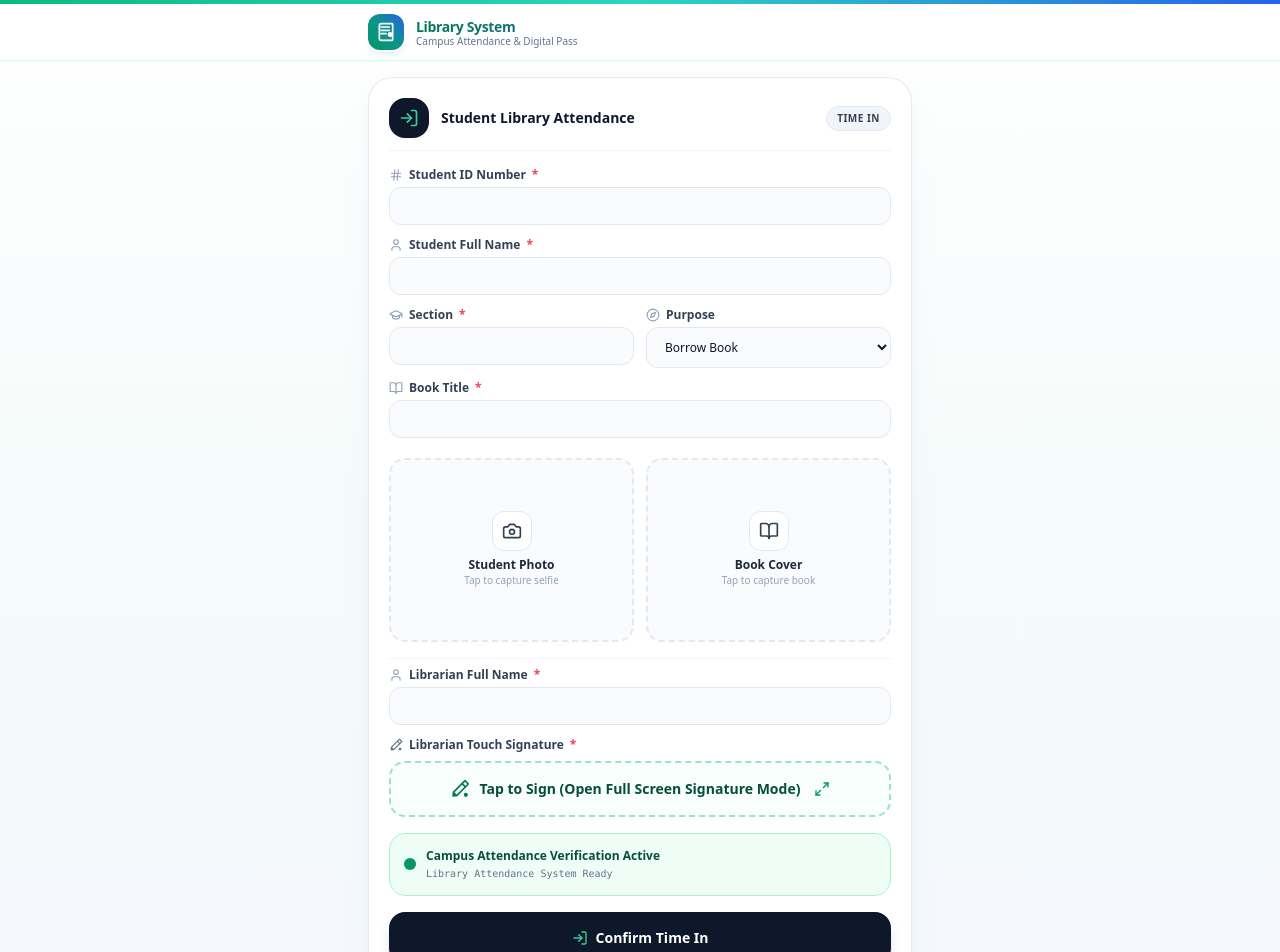
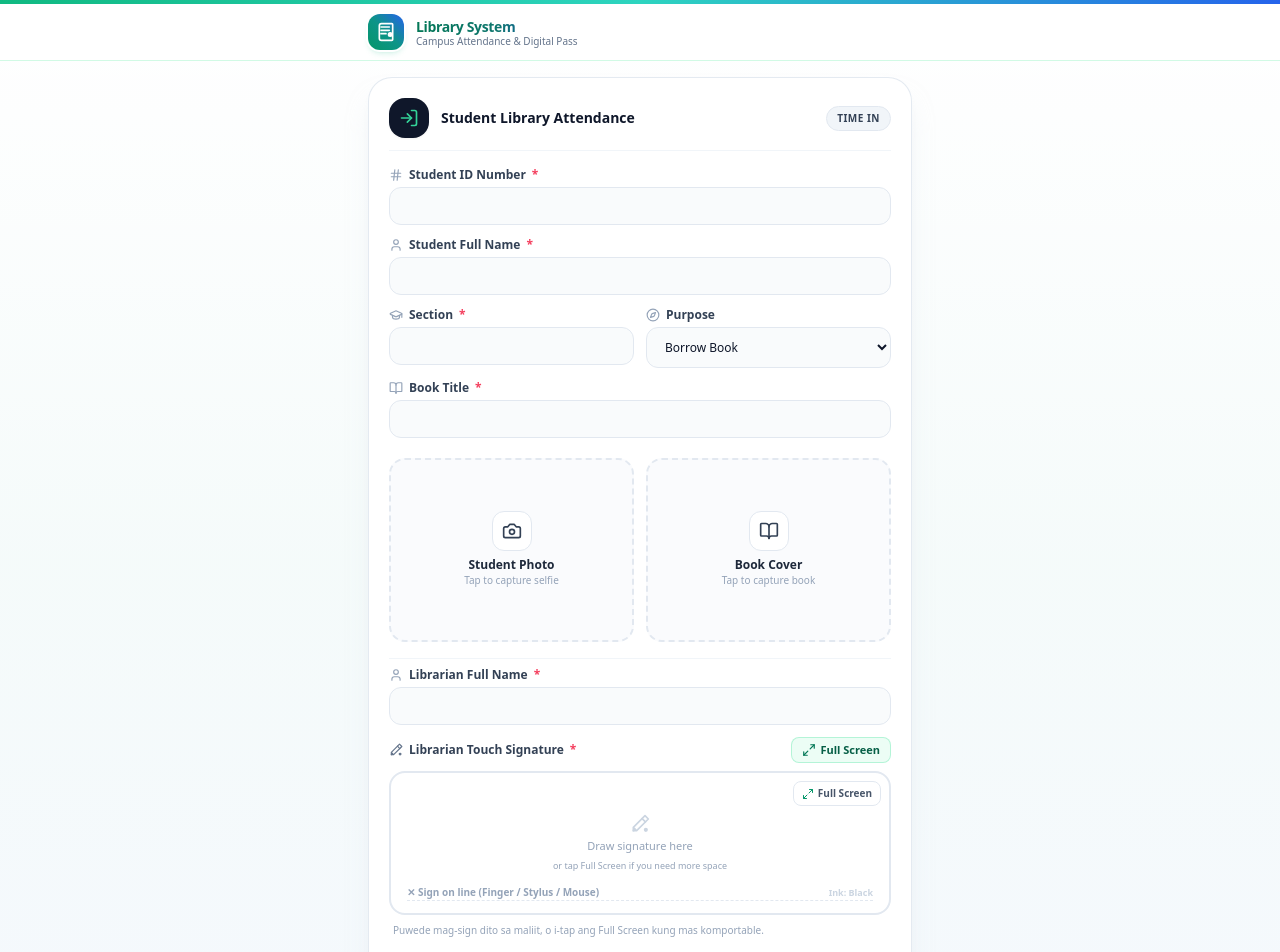
Before and after one commit to iamluieseedu/Lessons, a Next.js app: page /library in a window 1280 px wide. Shown: the top 952 px of the page. Built offline with nearby package versions, Linux system fonts and the light colour scheme; no server answers.

Commit message:
feat: maintain embedded small signature pad with fullscreen modal option in library form

```diff
--- a/src/app/library/page.tsx
+++ b/src/app/library/page.tsx
@@ -277,33 +277,46 @@ export default function MobileLibraryAttendancePage() {
     });
   }, [refreshRecords]);
 
-  // FIX: Accurate Desktop Cursor Alignment for Signature Canvas
-  useEffect(() => {
-    if (isSignatureExpanded && signatureCanvasRef.current) {
+  // Small Embedded Signature Canvas Initialization & DPI Scaling
+  const initSmallCanvas = useCallback(() => {
     const canvas = signatureCanvasRef.current;
+    if (!canvas) return;
     const ctx = canvas.getContext('2d');
     if (!ctx) return;
 
     const rect = canvas.getBoundingClientRect();
+    if (rect.width === 0 || rect.height === 0) return;
     const dpr = Math.max(1, window.devicePixelRatio || 1);
 
-      // Lock internal buffer size to display dimensions with device pixel ratio
     canvas.width = Math.round(rect.width * dpr);
     canvas.height = Math.round(rect.height * dpr);
-
-      // Explicitly lock CSS display width & height to match rect
     canvas.style.width = `${rect.width}px`;
     canvas.style.height = `${rect.height}px`;
 
-      // Clear buffer to ensure pure alpha-transparent background
     ctx.clearRect(0, 0, canvas.width, canvas.height);
-
     ctx.lineCap = 'round';
     ctx.lineJoin = 'round';
     ctx.lineWidth = 3.5 * dpr;
-      ctx.strokeStyle = '#000000'; // Pure black ink stroke
+    ctx.strokeStyle = '#000000'; // Pure black ink
+
+    // If a signature already exists (e.g. from Full Screen mode), render it on small canvas
+    if (librarianSignature) {
+      const img = new Image();
+      img.onload = () => {
+        ctx.drawImage(img, 0, 0, canvas.width, canvas.height);
+      };
+      img.src = librarianSignature;
     }
-  }, [isSignatureExpanded]);
+  }, [librarianSignature]);
+
+  useEffect(() => {
+    const timer = setTimeout(initSmallCanvas, 60);
+    window.addEventListener('resize', initSmallCanvas);
+    return () => {
+      clearTimeout(timer);
+      window.removeEventListener('resize', initSmallCanvas);
+    };
+  }, [initSmallCanvas]);
 
   // Accurate Coordinate Mapper: Translates client cursor to exact internal canvas buffer coordinates
   const getCanvasCoords = (e: React.PointerEvent<HTMLCanvasElement>) => {
@@ -356,31 +369,25 @@ export default function MobileLibraryAttendancePage() {
         e.currentTarget.releasePointerCapture(e.pointerId);
       } catch (err) { }
       setIsDrawing(false);
+      const canvas = signatureCanvasRef.current;
+      if (canvas) {
+        const sigData = canvas.toDataURL('image/png');
+        setLibrarianSignature(sigData);
+        setHasDrawnOnCanvas(true);
+      }
     }
   };
 
   const handleResetSignature = () => {
     const canvas = signatureCanvasRef.current;
-    if (!canvas) return;
+    if (canvas) {
       const ctx = canvas.getContext('2d');
-    if (!ctx) return;
-
+      if (ctx) {
         ctx.clearRect(0, 0, canvas.width, canvas.height);
+      }
+    }
     setHasDrawnOnCanvas(false);
     setLibrarianSignature('');
-  };
-
-  const handleDoneSignature = () => {
-    if (!hasDrawnOnCanvas) {
-      alert('Librarian: Please sign on the line before tapping Done.');
-      return;
-    }
-    const canvas = signatureCanvasRef.current;
-    if (!canvas) return;
-
-    const sigData = canvas.toDataURL('image/png');
-    setLibrarianSignature(sigData);
-    setIsSignatureExpanded(false);
   };
 
   // Full Screen Signature Initialization & Drawing Engine
@@ -483,7 +490,23 @@ export default function MobileLibraryAttendancePage() {
     if (!canvas) return;
     const sigData = canvas.toDataURL('image/png');
     setLibrarianSignature(sigData);
+    setHasDrawnOnCanvas(true);
     setIsFullScreenSignature(false);
+
+    // Sync onto small embedded canvas
+    if (signatureCanvasRef.current) {
+      const smallCanvas = signatureCanvasRef.current;
+      const ctx = smallCanvas.getContext('2d');
+      if (ctx) {
+        ctx.clearRect(0, 0, smallCanvas.width, smallCanvas.height);
+        const img = new Image();
+        img.onload = () => {
+          ctx.drawImage(img, 0, 0, smallCanvas.width, smallCanvas.height);
+        };
+        img.src = sigData;
+      }
+    }
+
     setToastMessage('✓ Librarian signature saved successfully!');
     setTimeout(() => setToastMessage(null), 3000);
   };
@@ -1046,7 +1069,7 @@ export default function MobileLibraryAttendancePage() {
               />
             </div>
 
-            {/* Signature Section */}
+            {/* Signature Section: Embedded Small Box + Full Screen Option */}
             <div className="space-y-2">
               <div className="flex items-center justify-between">
                 <label className="text-xs font-bold text-slate-700 flex items-center gap-1.5">
@@ -1054,67 +1077,80 @@ export default function MobileLibraryAttendancePage() {
                   <span>Librarian Touch Signature</span>
                   <span className="text-rose-500">*</span>
                 </label>
-                {librarianSignature && !isSignatureExpanded && (
-                  <span className="text-[11px] text-emerald-700 font-bold flex items-center gap-1">
-                    <Check className="w-3.5 h-3.5 stroke-[2.5]" /> Verified Signature
+
+                <div className="flex items-center gap-2">
+                  {librarianSignature && (
+                    <button
+                      type="button"
+                      onClick={handleResetSignature}
+                      className="text-[11px] text-rose-600 hover:text-rose-700 font-bold flex items-center gap-1 transition"
+                      title="Clear Signature"
+                    >
+                      <RotateCcw className="w-3 h-3" />
+                      <span>Clear</span>
+                    </button>
+                  )}
+                  <button
+                    type="button"
+                    onClick={() => setIsFullScreenSignature(true)}
+                    className="px-2.5 py-1 text-[11px] font-bold text-emerald-800 bg-emerald-50 hover:bg-emerald-100/80 border border-emerald-200/80 rounded-lg transition flex items-center gap-1 shadow-2xs"
+                    title="Open Fullscreen Signature Pad"
+                  >
+                    <Maximize2 className="w-3.5 h-3.5 text-emerald-700" />
+                    <span>Full Screen</span>
+                  </button>
+                </div>
+              </div>
+
+              {/* Small Embedded Signature Canvas Box */}
+              <div className="relative w-full h-36 bg-white border-2 border-slate-200 hover:border-slate-300 focus-within:border-emerald-500 rounded-2xl overflow-hidden shadow-2xs group transition touch-none">
+                <canvas
+                  ref={signatureCanvasRef}
+                  onPointerDown={startDrawing}
+                  onPointerMove={draw}
+                  onPointerUp={stopDrawing}
+                  onPointerCancel={stopDrawing}
+                  className="w-full h-full cursor-crosshair block relative z-10 touch-none"
+                />
+
+                {/* Subtle Signature Baseline & Guide */}
+                <div className="absolute left-4 right-4 bottom-3 border-b border-dashed border-slate-200 pointer-events-none flex items-center justify-between text-[10px] text-slate-400 font-semibold select-none z-0">
+                  <span>✕ Sign on line (Finger / Stylus / Mouse)</span>
+                  <span className="text-[9px] text-slate-300">Ink: Black</span>
+                </div>
+
+                {/* Floating Full Screen Button inside canvas corner */}
+                <button
+                  type="button"
+                  onClick={() => setIsFullScreenSignature(true)}
+                  className="absolute top-2 right-2 z-20 px-2 py-1 bg-white/90 hover:bg-white border border-slate-200 text-slate-600 hover:text-emerald-700 rounded-lg text-[10px] font-bold flex items-center gap-1 shadow-2xs transition backdrop-blur-xs"
+                  title="If you need more signing space"
+                >
+                  <Maximize2 className="w-3 h-3 text-emerald-600" />
+                  <span>Full Screen</span>
+                </button>
+
+                {/* Placeholder Guide when empty */}
+                {!librarianSignature && !hasDrawnOnCanvas && (
+                  <div className="absolute inset-0 flex flex-col items-center justify-center pointer-events-none text-slate-400 gap-1 z-0">
+                    <SignaturePenIcon className="w-5 h-5 text-slate-300" />
+                    <span className="text-[11px] font-medium">Draw signature here</span>
+                    <span className="text-[9px] text-slate-400">or tap Full Screen if you need more space</span>
+                  </div>
+                )}
+              </div>
+
+              {/* Status Note under signature */}
+              <div className="flex items-center justify-between px-1">
+                <span className="text-[10px] text-slate-400">
+                  Puwede mag-sign dito sa maliit, o i-tap ang Full Screen kung mas komportable.
+                </span>
+                {librarianSignature && (
+                  <span className="text-[10px] text-emerald-700 font-bold flex items-center gap-1">
+                    <Check className="w-3 h-3 stroke-[3]" /> Signature Verified
                   </span>
                 )}
               </div>
-
-              {!librarianSignature && (
-                <button
-                  type="button"
-                  onClick={() => setIsFullScreenSignature(true)}
-                  className="w-full py-4 px-4 rounded-2xl border-2 border-dashed border-emerald-500/40 bg-emerald-50/40 hover:bg-emerald-100/50 hover:border-emerald-500/60 active:scale-[0.99] text-emerald-900 font-bold text-xs sm:text-sm transition flex items-center justify-center gap-2.5 shadow-2xs group"
-                >
-                  <SignaturePenIcon className="w-5 h-5 text-emerald-700 group-hover:scale-110 transition" />
-                  <span>Tap to Sign (Open Full Screen Signature Mode)</span>
-                  <Maximize2 className="w-4 h-4 text-emerald-600 ml-1" />
-                </button>
-              )}
-
-              {librarianSignature && (
-                <div className="flex items-center justify-between p-3 rounded-2xl bg-slate-50 border border-slate-200 shadow-2xs">
-                  <div className="flex items-center gap-3">
-                    <div className="h-10 w-36 relative flex items-center justify-center bg-white rounded-xl border border-slate-200/90 p-1">
-                      <img
-                        src={librarianSignature}
-                        alt="Signature"
-                        className="h-full w-full object-contain pointer-events-none"
-                        style={{ mixBlendMode: 'multiply' }}
-                      />
-                    </div>
-                    <div>
-                      <span className="text-xs font-bold text-slate-800 block">
-                        Signed by {librarianName && librarianName !== 'Head Librarian' ? librarianName : 'Librarian'}
-                      </span>
-                      <span className="text-[10px] text-emerald-700 font-semibold flex items-center gap-1">
-                        <Check className="w-3 h-3 stroke-[3]" /> Verified Signature
-                      </span>
-                    </div>
-                  </div>
-                  <div className="flex items-center gap-1.5">
-                    <button
-                      type="button"
-                      onClick={() => setIsFullScreenSignature(true)}
-                      className="px-3 py-1.5 text-xs font-bold text-slate-700 hover:text-slate-900 bg-white rounded-xl border border-slate-200 hover:bg-slate-50 transition shadow-2xs"
-                    >
-                      Re-sign
-                    </button>
-                    <button
-                      type="button"
-                      onClick={() => {
-                        setLibrarianSignature('');
-                        setHasDrawnFS(false);
-                      }}
-                      className="p-1.5 text-rose-600 hover:bg-rose-50 rounded-xl transition"
-                      title="Clear Signature"
-                    >
-                      <RotateCcw className="w-3.5 h-3.5" />
-                    </button>
-                  </div>
-                </div>
-              )}
             </div>
           </div>
 
```
Lines whose indentation alone changed are shown as unchanged.
